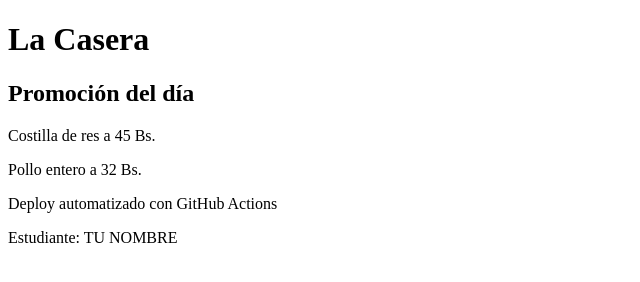
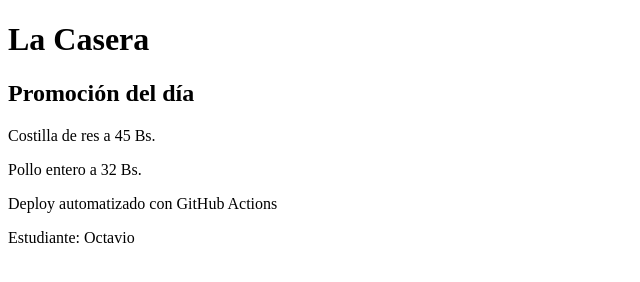
Before and after one commit to OctaLuna/cloud-examen, a plain HTML site: page index.html in a window 1280 px wide. Shown: the full height of the page, 0-640 px from the left. Drawn offline with Linux system fonts and the light colour scheme.

Commit message:
el deploy listo

```diff
--- a/index.html
+++ b/index.html
@@ -10,6 +10,6 @@
   <p>Costilla de res a 45 Bs.</p>
   <p>Pollo entero a 32 Bs.</p>
   <p>Deploy automatizado con GitHub Actions</p>
-  <p>Estudiante: TU NOMBRE</p>
+  <p>Estudiante: Octavio</p>
 </body>
 </html>
```
